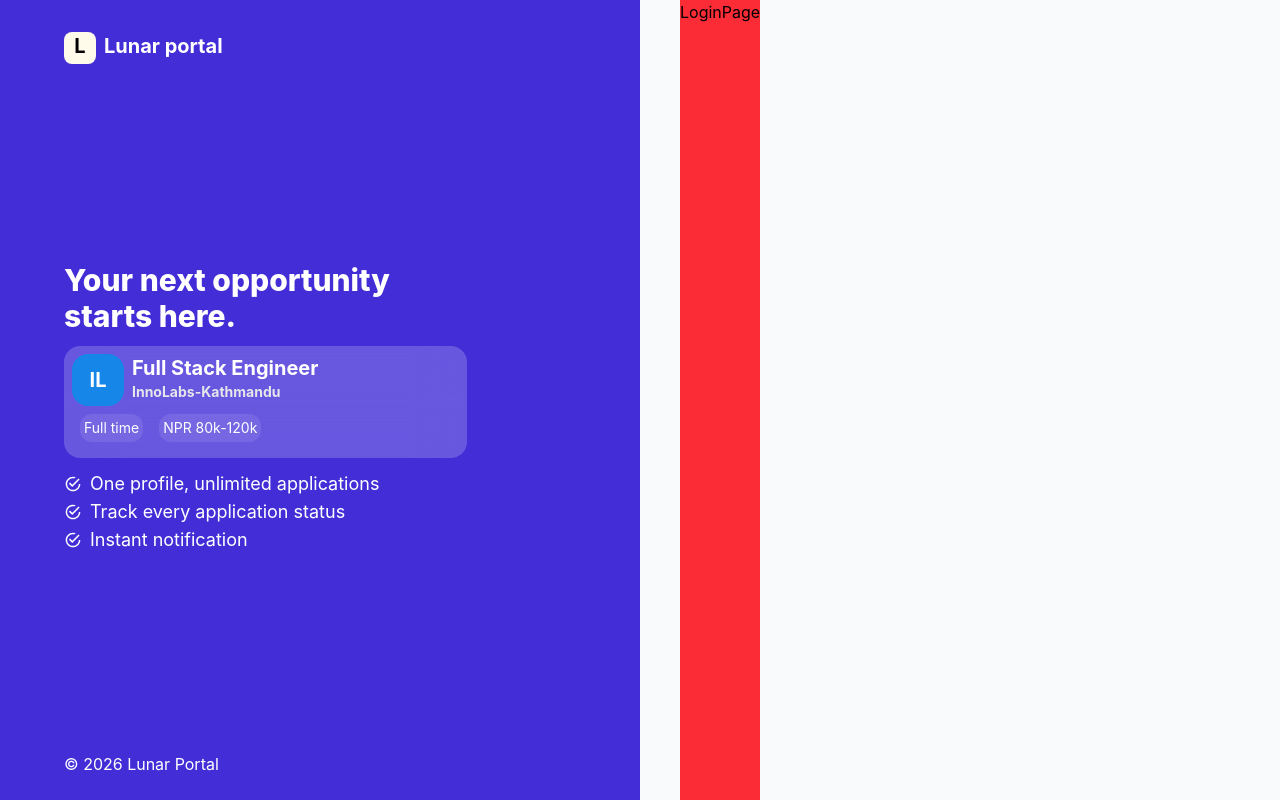
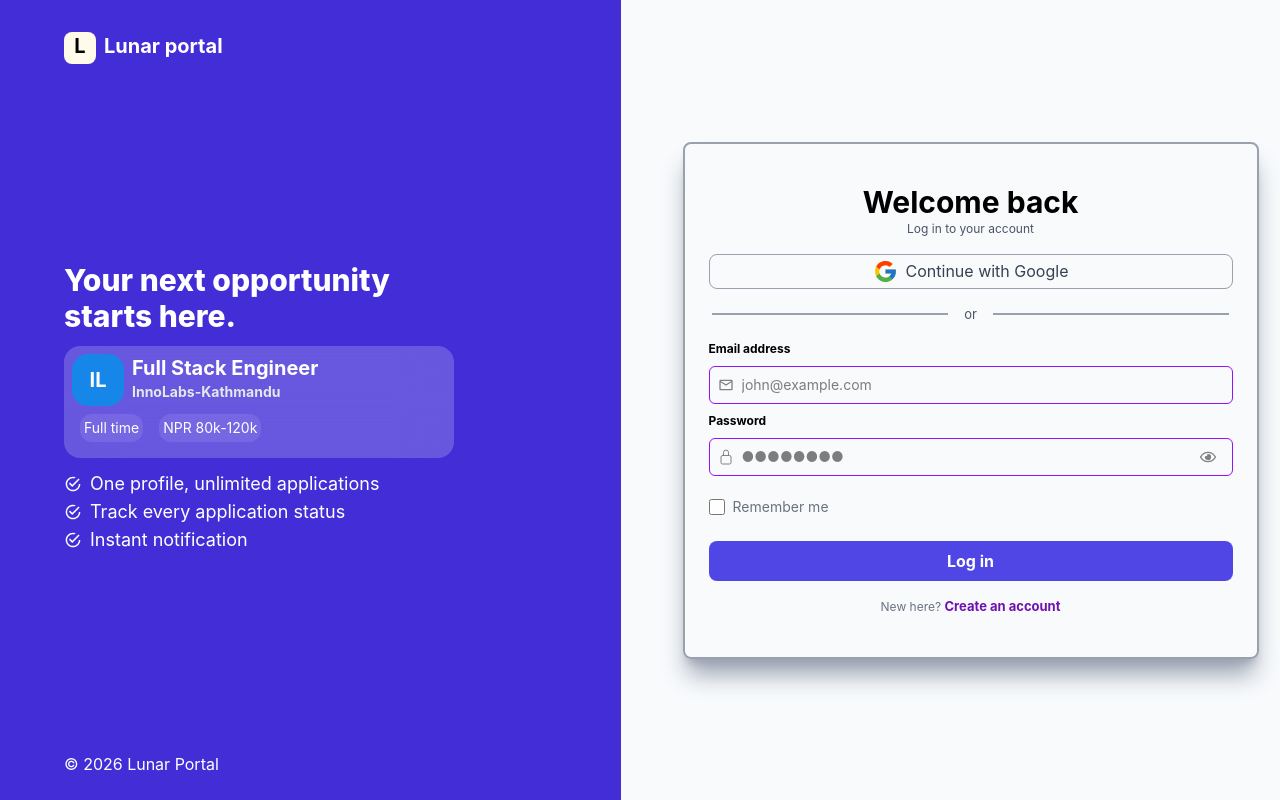
Before and after one commit to gokul-lamsal/jobkhoj, a React app in the folder frontend/: page /login in a window 1280 px wide. Built offline with nearby package versions, Linux system fonts and the light colour scheme; the HTML template or start-up script is replaced by a standard one.

Commit message:
login component

```diff
--- a/frontend/src/pages/auth/LoginPage.jsx
+++ b/frontend/src/pages/auth/LoginPage.jsx
@@ -1,9 +1,91 @@
-import React from 'react'
+import React, { useState } from "react";
+import { FaRegEye } from "react-icons/fa";
+import { FcGoogle } from "react-icons/fc";
+import { IoLockClosedOutline } from "react-icons/io5";
+import { MdOutlineMail } from "react-icons/md";
 
 const LoginPage = () => {
-  return (
-    <div className='bg-red-500'>LoginPage</div>
-  )
+
+const [form,setForm] = useState([]);
+
+const handleChange = (e) =>{
+  setform((prev)=> ({...prev,[e.target.name]: e.target.value}));
 }
 
-export default LoginPage
+  return (
+    <div className="w-[50%] flex flex-col justify-center items-center gap-1">
+      <div className="rounded-lg pl-6 pt-10 pb-10 pr-6 w-[36rem] flex flex-col justify-center items-center gap-4 shadow-xl border-2 border-gray-400 shadow-gray-400">
+        <div className="flex flex-col justify-center items-center">
+          <h1 className="text-3xl font-bold">Welcome back</h1>
+          <p className="text-gray-600 text-[12px]">Log in to your account</p>
+        </div>
+        <div className="border border-gray-400 rounded-lg p-1 cursor-pointer w-full">
+          <p className="flex items-center justify-center text-md text-gray-700 gap-2 ">
+            <FcGoogle size={25} />
+            Continue with Google
+          </p>
+        </div>
+        <div className="flex items-center justify-center gap-4 w-full">
+          <div className="w-[45%] border text-gray-400"></div>
+          <p className="text-[13px] text-gray-600">or</p>
+          <div className="w-[45%] border text-gray-400"></div>
+        </div>
+        <form action="" className="flex flex-col gap-2 w-full">
+          <label htmlFor="Email" className="text-[12px] font-bold">
+            {" "}
+            Email address
+          </label>
+          <div className="border border-purple-600 flex gap-2 p-2 rounded-md items-center">
+            <p className="flex items-center ">
+              <MdOutlineMail color="gray" />
+            </p>
+            <input
+              type="email"
+              name="email"
+              onClick={handleChange}
+              value={form.email}
+              id="email"
+              placeholder="john@example.com"
+              className="text-sm outline-none"
+            />
+          </div>
+          <label htmlFor="Email" className="text-[12px] font-bold">
+            {" "}
+            Password
+          </label>
+          <div className="border border-purple-600 flex gap-2 p-2 rounded-md items-center relative">
+            <p className="flex items-center ">
+              <IoLockClosedOutline color="gray" />
+            </p>
+            <input
+            onClick={handleChange}
+              type="password"
+              name="password"
+              value={form.password}
+              id="password"
+              placeholder="●●●●●●●●"
+              className="text-sm outline-none "
+            />
+            <span className="absolute right-4 text-gray-400 cursor-pointer">
+              <FaRegEye color="gray" />
+            </span>
+          </div>
+          <div className="flex items-center gap-2 pt-3">
+            <input type="checkbox" name="Checkbox" className="size-4" />
+            <label htmlFor="Checkbox" className="text-[14px] cursor-pointer text-gray-500"> Remember me</label>
+          </div>
+          <div className="bg-primary hover:bg-primary-hover rounded-lg p-2 mt-4 flex justify-center items-center cursor-pointer">
+            <button className="text-white text-md font-bold ">
+              Log in
+            </button>
+          </div>
+        </form>
+        <div>
+         <p className="text-[12px] text-gray-500">New here? <span className="text-purple-800 text-[13px] font-bold cursor-pointer">Create an account</span></p>
+        </div>
+      </div>
+    </div>
+  );
+};
+
+export default LoginPage;
```
